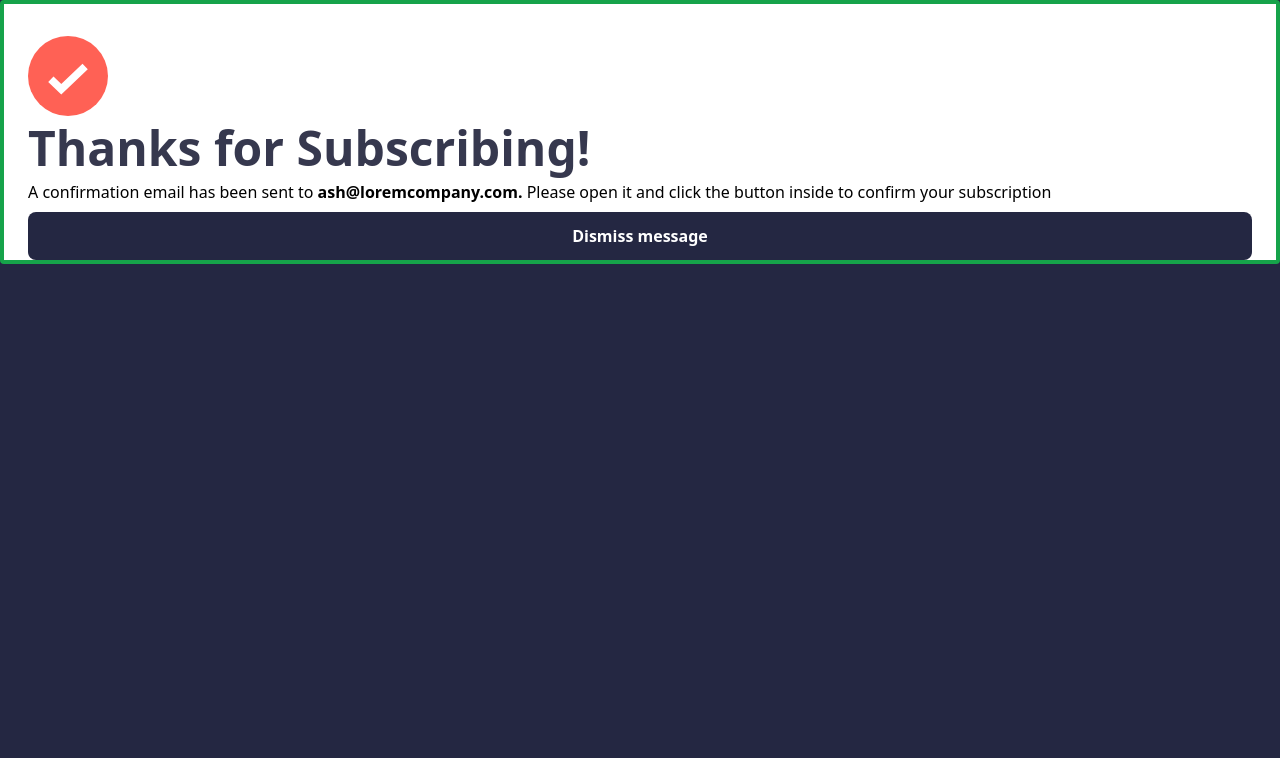
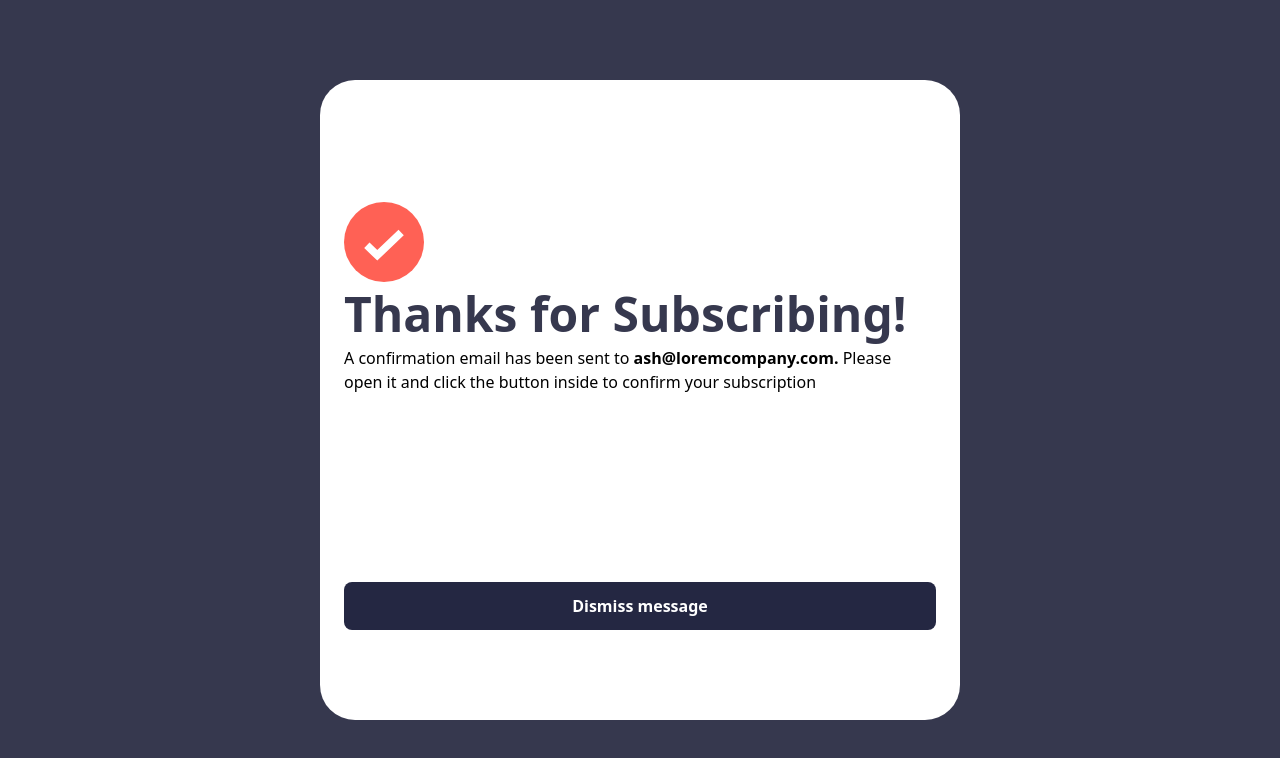
Before and after one commit to MobuchiElly/newsletter-signup-with-nextJS, a Next.js app: page /success in a window 1280 px wide. Shown: the top 758 px of the page. Built offline with nearby package versions, Linux system fonts and the light colour scheme.

Commit message:
update to success page

```diff
--- a/pages/index.js
+++ b/pages/index.js
@@ -5,9 +5,9 @@ import Body from './components/Body'
 
 const Home = () => {
   return (
-    <div className='w-screen h-screen tablet:bg-neutral-darkgrey border-4 border-red-600 tablet:flex tablet:items-center tablet:justify-center'>
+    <div className='w-screen h-screen tablet:flex tablet:items-center tablet:justify-center'>
 
-      <div className='index-div font-roboto w-full h-full desktop:h-auto grid desktop:grid-cols-2 border-4 border-blue-600 mobile:p-0 desktop:m-0 gap-0 md:p-10 bg-neutral-white'>
+      <div className='index-div font-roboto w-full h-full desktop:h-auto grid desktop:grid-cols-2 mobile:p-0 desktop:m-0 gap-0 md:p-10 bg-neutral-white'>
             {/* display for desktop */}
         <div className="hidden desktop:block w-auto desktop:order-1 h-auto">
           <Image
@@ -15,11 +15,11 @@ const Home = () => {
             alt="welcome desktop user"
             width={500}
             height={500}
-            priority={true}
+            priority={true} className='desktop-img'
           />
         </div>
       {/* Display for screens smaller than "desktop" */}
-        <div className="block desktop:hidden p-0 m-0 border-2 w-full mobile-screen desktop:order-1 text-neutral-darkgrey font-roboto">
+        <div className="block desktop:hidden p-0 m-0 w-full mobile-screen desktop:order-1 text-neutral-darkgrey font-roboto">
           <Image
             src="/illustration-sign-up-mobile.svg"
             alt="welcome mobile user"
--- a/pages/success/index.js
+++ b/pages/success/index.js
@@ -2,21 +2,21 @@ import React from "react"
 import Image from "next/image"
 
 const index = () => {
-  const indexxx = ['flex']
   return (
-    <div className="w-screen h-screen border-6 border-yellow-500">
-      <div className='flex flex-col buttonphones:max-tablet:h-screen buttonphones:max-tablet:w-full border-4 border-red-500 tablet:border-green-600 justify-around align-center p-6 buttonphones:pb-0 tablet:bg-neutral-white tablet:w-30 tablet:h-100 tablet:rounded'>
-          <div>
-            <div className="ml-0 m-2">
+    <div className="w-screen h-screen flex justify-center">
+
+      <div className='signup-div flex flex-col my-auto buttonphones:max-tablet:h-screen buttonphones:max-tablet:w-full justify-around align-center p-6 buttonphones:pb-0 tablet:bg-neutral-white  tablet:rounded-xl'>
+          <div className="h:auto">
+            <div className="ml-0 m-2 h:auto">
               <Image src='/icon-list.svg' width={80} height={80} alt="icon"/>
             </div>
-            <div className="ml-0 m-2 font-bold text-5xl"><span className="text-neutral-charcoalgrey">Thanks for Subscribing!</span></div>
-            <div className="ml-0 m-2">
+            <div className="ml-0 m-2 font-bold text-5xl h:auto"><span className="text-neutral-charcoalgrey">Thanks for Subscribing!</span></div>
+            <div className="ml-0 m-2 h:auto">
               <p>A confirmation email has been sent to <span className="font-bold">ash@loremcompany.com.</span> Please open it and click the button inside to confirm your subscription</p>
             </div>
           </div>
           <div className='text-white bg-neutral-darkgrey block w-full h-12 rounded-lg '>
-          <button className='text-center text-16 font-semibold w-full h-full'>Dismiss message</button>
+          <button className='text-center text-16 font-semibold w-full h-full' disabled>Dismiss message</button>
           </div>
       </div>
     </div>
--- a/styles/globals.css
+++ b/styles/globals.css
@@ -41,10 +41,15 @@ html, body {
     height: auto;
     margin-top: 6px;
     margin-bottom: 10px;
-    border-radius: 10px;
+    border-radius: 15px;
+  }
+  .signup-div {
+    width: 50%;
+    height: 80%;
+    border-radius: 35px !important;
   }
   body {
-      @apply bg-neutral-darkgrey;
+      @apply bg-neutral-charcoalgrey;
   }
 
 }
@@ -54,5 +59,14 @@ html, body {
     width: 50%;
     height: 70%;
   }
+  .signup-div {
+    width: 30%;
+    height: 76%;
+    border-radius: 35px !important;
+  }
 
 }
+.desktop-img{
+  height: auto !important;
+  max-height: 700px !important;
+}
```
